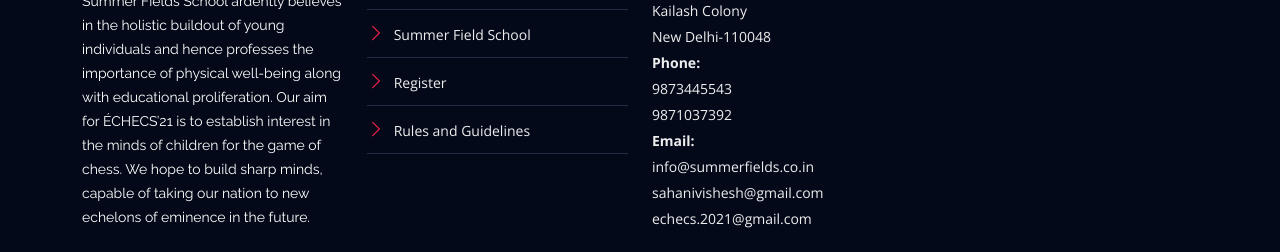
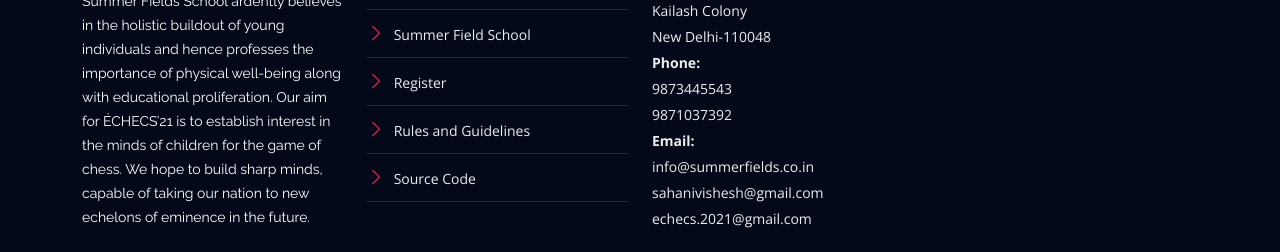
Before and after one commit to rootvansh/Echecs, a plain HTML site: page index.html in a window 1280 px wide. Shown: the part 4343-4595 px from the top of the page. Drawn offline with nearby package versions, Linux system fonts and the light colour scheme.

Commit message:
Update index.html
Source code link added in the footer

```diff
--- a/index.html
+++ b/index.html
@@ -484,6 +484,7 @@
               <li><i class="bi bi-chevron-right"></i> <a href="https://summerfields.co.in/">Summer Field School</a></li>
               <li><i class="bi bi-chevron-right"></i> <a href="Registration.html">Register</a></li>
               <li><i class="bi bi-chevron-right"></i> <a href="rules .html">Rules and Guidelines</a></li>
+              <li><i class="bi bi-chevron-right"></i> <a href="https://github.com/rootvansh/Echecs">Source Code</a></li>
             </ul>
           </div>
 
```
